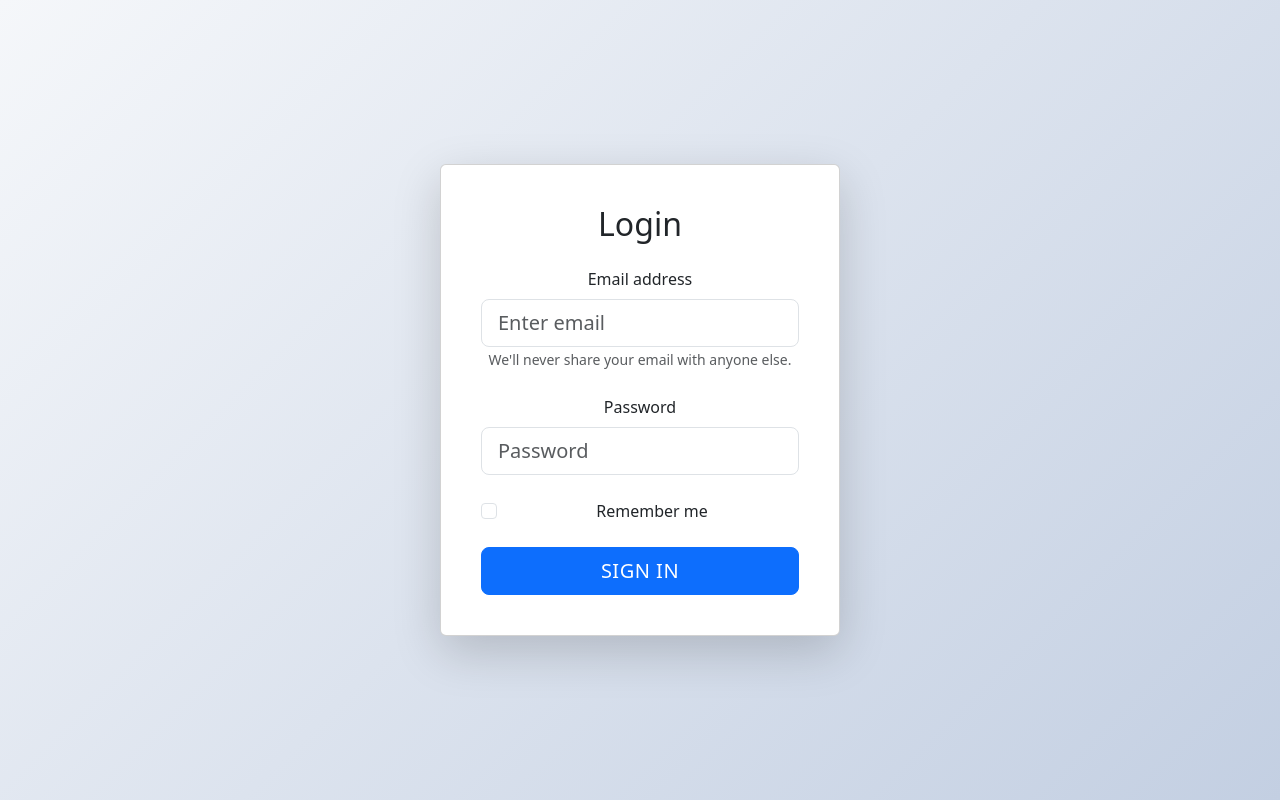
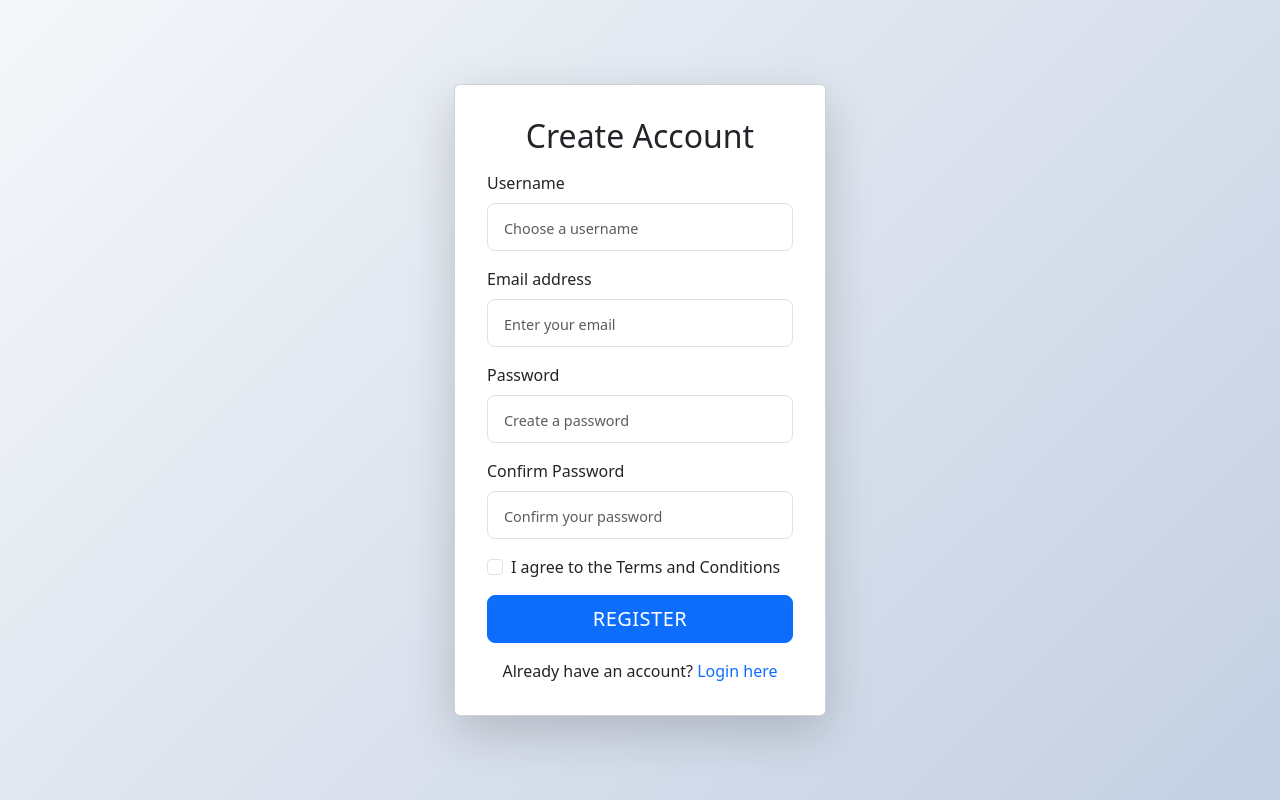
Before and after one commit to Elietannous1/restaurant-pos-frontend, a React (Vite) app: page /register in a window 1280 px wide. Built offline with nearby package versions, Linux system fonts and the light colour scheme.

Commit message:
Adds a register page

```diff
--- a/package.json
+++ b/package.json
@@ -13,7 +13,8 @@
     "bootstrap": "^5.3.3",
     "react": "^19.0.0",
     "react-bootstrap": "^2.10.9",
-    "react-dom": "^19.0.0"
+    "react-dom": "^19.0.0",
+    "react-router-dom": "^7.3.0"
   },
   "devDependencies": {
     "@eslint/js": "^9.21.0",
--- a/src/App.jsx
+++ b/src/App.jsx
@@ -1,11 +1,14 @@
 import Login from "./pages/Login"
+import Register from "./pages/Register"
 import 'bootstrap/dist/css/bootstrap.min.css';
+import { Routes, Route } from 'react-router-dom';
 
 function App() {
   return (
-    <main>
-      <Login />
-    </main>
+    <Routes> {/* No need for <Router> here since it's in index.jsx */}
+      <Route path="/" element={<Login />} />
+      <Route path="/register" element={<Register />} />
+    </Routes>
   )
 }
 
--- a/src/main.jsx
+++ b/src/main.jsx
@@ -1,5 +1,6 @@
 import { StrictMode } from 'react'
 import { createRoot } from 'react-dom/client'
+import { BrowserRouter } from 'react-router-dom'
 import './index.css'
 import App from './App.jsx'
 import 'bootstrap/dist/css/bootstrap.min.css';
@@ -7,6 +8,8 @@ import 'bootstrap/dist/css/bootstrap.min.css';
 
 createRoot(document.getElementById('root')).render(
   <StrictMode>
-    <App />
+    <BrowserRouter>
+      <App />
+    </BrowserRouter>
   </StrictMode>,
 )
--- a/src/pages/Login.jsx
+++ b/src/pages/Login.jsx
@@ -1,6 +1,7 @@
-import React from 'react'
-import { Form, Button, Container, Card } from 'react-bootstrap'
-import '../styles/Login.css'
+import React from 'react';
+import { Form, Button, Container, Card } from 'react-bootstrap';
+import { Link } from 'react-router-dom';
+import '../styles/Login.css';
 
 export default function Login() {
   return (
@@ -33,23 +34,21 @@ export default function Login() {
                 />
               </Form.Group>
 
-              <Form.Group className="mb-4" controlId="formBasicCheckbox">
-                <Form.Check
-                  type="checkbox"
-                  label="Remember me"
-                  className="user-select-none"
-                />
-              </Form.Group>
-
               <div className="d-grid">
                 <Button variant="primary" type="submit" size="lg">
                   Sign In
                 </Button>
               </div>
+
+              {/* Fix: Use Link instead of <a> */}
+              <p className="text-center mt-2">
+                New here? <Link to="/Register" className="text-primary">Register here</Link>
+              </p>
+
             </Form>
           </Card.Body>
         </Card>
       </Container>
     </main>
-  )
+  );
 }
--- /dev/null
+++ b/src/pages/Register.jsx
@@ -0,0 +1,92 @@
+import React from 'react';
+import { Form, Button, Container, Card } from 'react-bootstrap';
+import '../styles/Register.css';
+
+function Register() {
+  return (
+    <div className="form-wrapper">
+      <Container className="h-100 d-flex align-items-center justify-content-center">
+        <div className="col-12 col-md-6 col-lg-4"> {/* Adjusted width for better fit */}
+          <Card className="register-card p-3 shadow-lg"> {/* Reduced padding */}
+            <Card.Body>
+              <h2 className="text-center mb-3">Create Account</h2>
+              <Form>
+                {/* Username Field */}
+                <Form.Group className="mb-3" controlId="formBasicUsername">
+                  <Form.Label>Username</Form.Label>
+                  <Form.Control
+                    type="text"
+                    placeholder="Choose a username"
+                    name="username"
+                    className="form-control-lg"
+                    required
+                  />
+                </Form.Group>
+
+                {/* Email Field */}
+                <Form.Group className="mb-3" controlId="formBasicEmail">
+                  <Form.Label>Email address</Form.Label>
+                  <Form.Control
+                    type="email"
+                    placeholder="Enter your email"
+                    name="email"
+                    className="form-control-lg"
+                    required
+                  />
+                </Form.Group>
+
+                {/* Password Field */}
+                <Form.Group className="mb-3" controlId="formBasicPassword">
+                  <Form.Label>Password</Form.Label>
+                  <Form.Control
+                    type="password"
+                    placeholder="Create a password"
+                    name="password"
+                    className="form-control-lg"
+                    required
+                  />
+                </Form.Group>
+
+                {/* Confirm Password Field */}
+                <Form.Group className="mb-3" controlId="formBasicConfirmPassword">
+                  <Form.Label>Confirm Password</Form.Label>
+                  <Form.Control
+                    type="password"
+                    placeholder="Confirm your password"
+                    name="confirmPassword"
+                    className="form-control-lg"
+                    required
+                  />
+                </Form.Group>
+
+                {/* Terms and Conditions Checkbox */}
+                <Form.Group className="mb-3" controlId="formBasicCheckbox">
+                  <Form.Check
+                    type="checkbox"
+                    label="I agree to the Terms and Conditions"
+                    className="user-select-none"
+                    required
+                  />
+                </Form.Group>
+
+                {/* Submit Button */}
+                <div className="d-grid">
+                  <Button variant="primary" type="submit" size="lg">
+                    Register
+                  </Button>
+                </div>
+
+                {/* Login Link */}
+                <p className="text-center mt-3 mb-0">
+                  Already have an account? <a href="/" className="text-primary text-decoration-none">Login here</a>
+                </p>
+              </Form>
+            </Card.Body>
+          </Card>
+        </div>
+      </Container>
+    </div>
+  );
+}
+
+export default Register;
--- /dev/null
+++ b/src/styles/Register.css
@@ -0,0 +1,79 @@
+.form-wrapper {
+  height: 100vh;
+  display: flex;
+  align-items: center;
+  justify-content: center;
+  overflow: hidden;
+}
+
+.register-card {
+  width: 100%;
+  max-width: 800px;
+  border-radius: 10px;
+  background-color: #ffffff;
+  border: none;
+}
+
+/* Adjust placeholder text size and color */
+.form-control::placeholder {
+  font-size: 0.9rem;
+  color: #e4e7ea; /* Grey color */
+}
+
+
+
+.register-card:hover {
+  transform: translateY(-5px);
+  transition: transform 0.3s ease;
+}
+
+.form-control-lg {
+  border-radius: 10px;
+  border: 1.5px solid #e1e1e1;
+}
+
+.form-control-lg:focus {
+  box-shadow: 0 0 0 0.25rem rgba(13, 110, 253, 0.15);
+  border-color: #0d6efd;
+}
+
+.btn-primary {
+  border-radius: 10px;
+  padding: 12px;
+  font-weight: 600;
+  text-transform: uppercase;
+  letter-spacing: 0.5px;
+}
+
+.btn-primary:hover {
+  transform: translateY(-2px);
+  box-shadow: 0 5px 15px rgba(13, 110, 253, 0.3);
+  transition: all 0.3s ease;
+}
+
+/* Form validation styles */
+.form-control:invalid:focus {
+  border-color: #dc3545;
+  box-shadow: 0 0 0 0.25rem rgba(220, 53, 69, 0.25);
+}
+
+.form-control:valid:focus {
+  border-color: #198754;
+  box-shadow: 0 0 0 0.25rem rgba(25, 135, 84, 0.25);
+}
+
+/* Links styling */
+a:hover {
+  text-decoration: underline !important;
+}
+
+/* Responsive adjustments */
+@media (max-width: 768px) {
+  .form-wrapper {
+      padding: 10px;
+  }
+
+  .register-card {
+      margin: 0 10px;
+  }
+}
```
Also changed, not shown: 1 other file (tests, documents, lock files or other folders).
